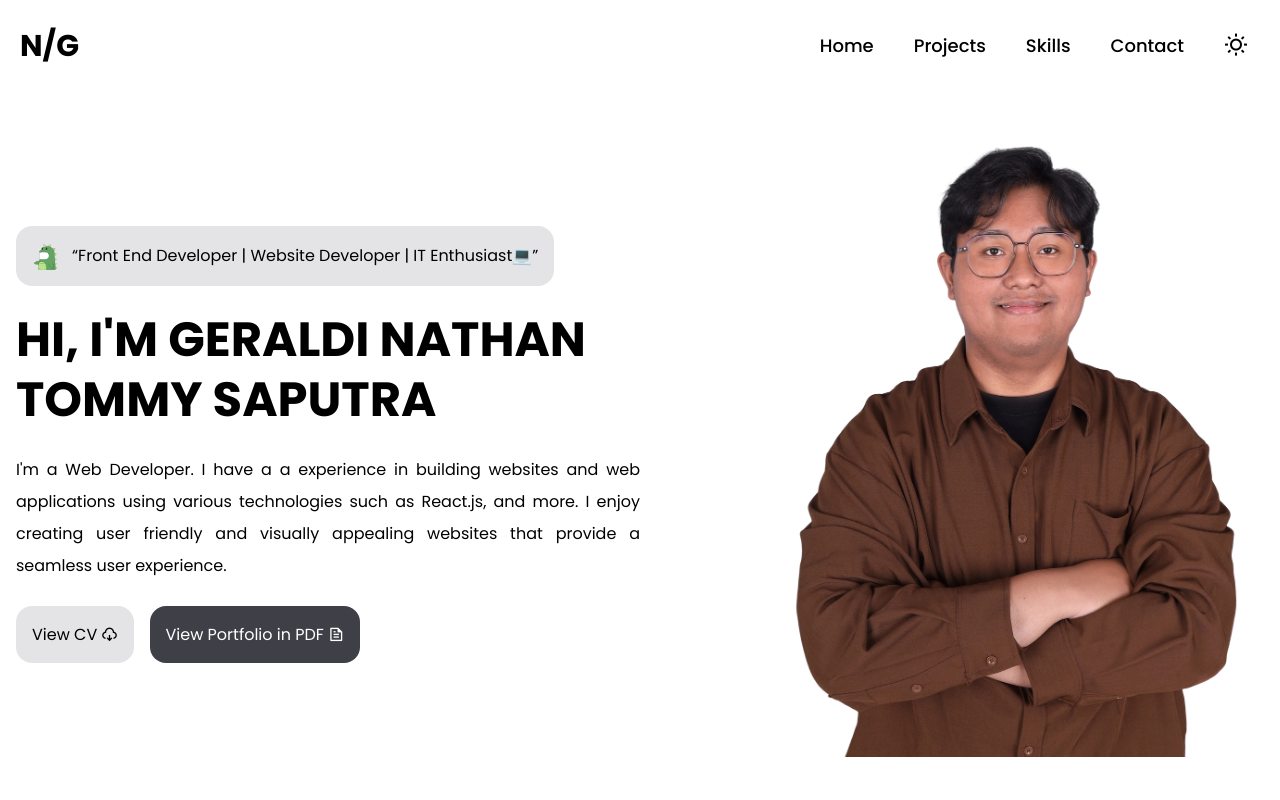
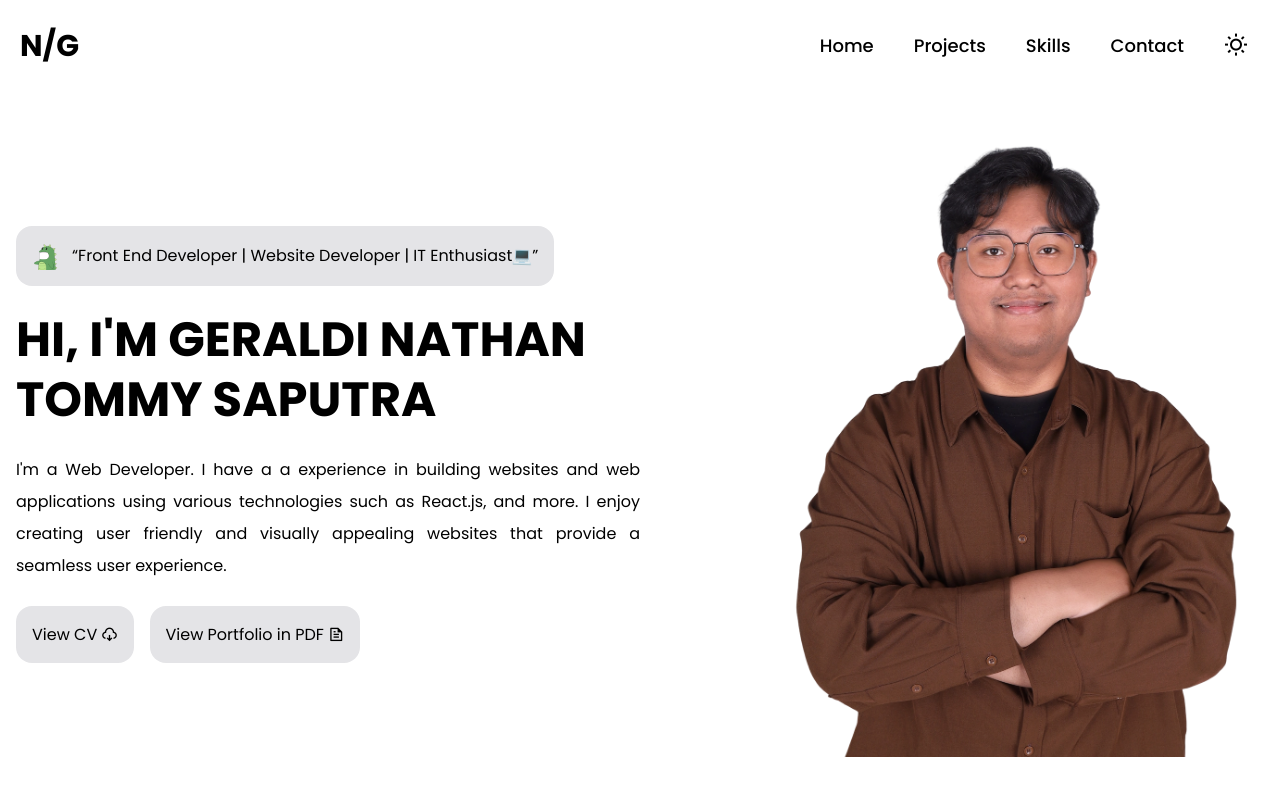
Before and after one commit to GeraldiNathan/PortofolioV1, a React (Vite) app: page / in a window 1280 px wide. Shown: the top 800 px of the page. Built offline with nearby package versions, Linux system fonts and the light colour scheme.

Commit message:
fix(Hero): change color cv button in light mode

```diff
--- a/src/App.jsx
+++ b/src/App.jsx
@@ -55,7 +55,8 @@ function App() {
             <a
               href={porfolioInfo.portoPdf}
               target="_blank"
-              className="bg-zinc-700 text-white p-4 rounded-2xl hover:bg-zinc-600"
+              className="bg-zinc-200 text-black dark:bg-zinc-700 dark:text-white
+              dark:hover:bg-zinc-600 hover:bg-gray-300 p-4 rounded-2xl"
             >
               View Portfolio in PDF <i class="ri-file-text-line"></i>
             </a>
```
